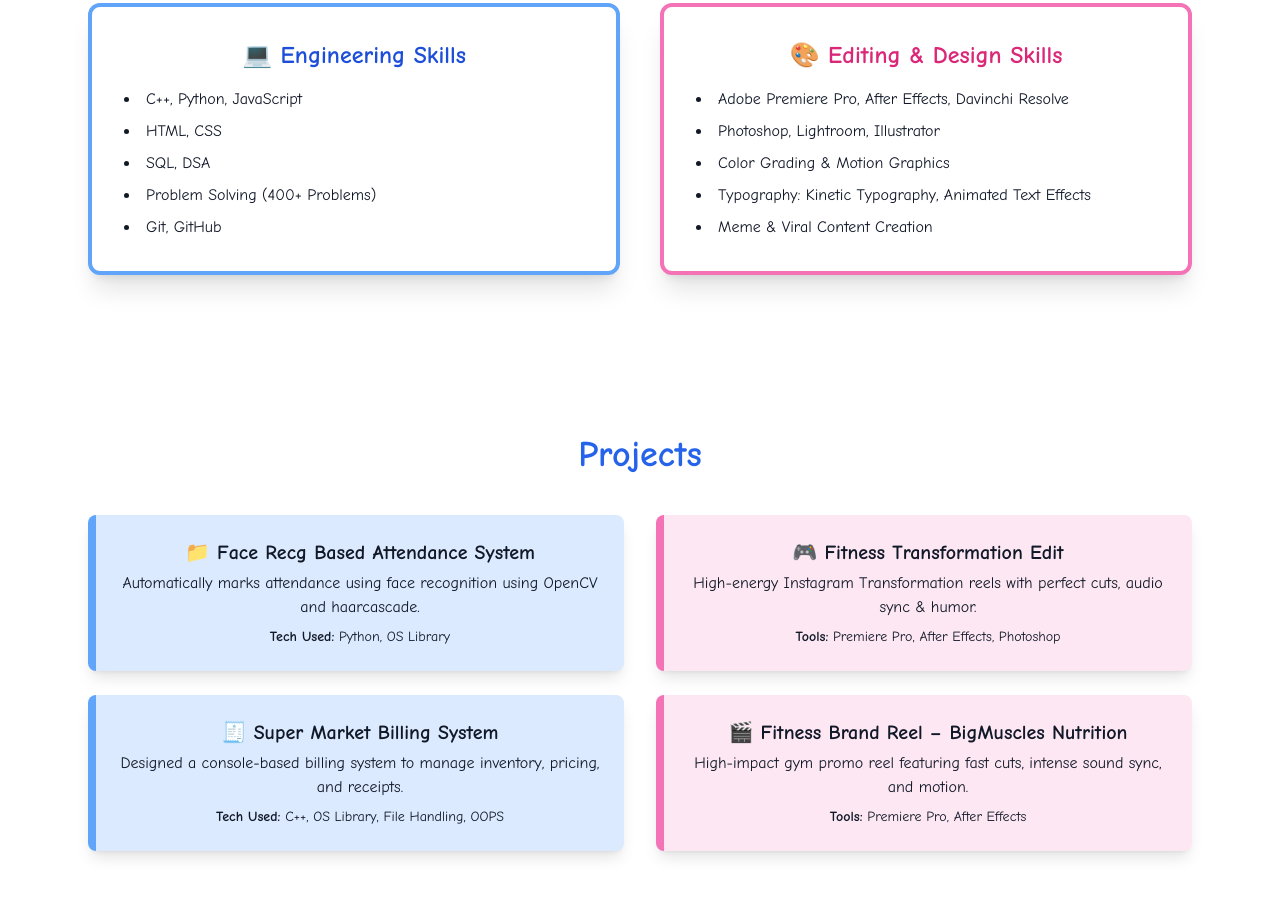
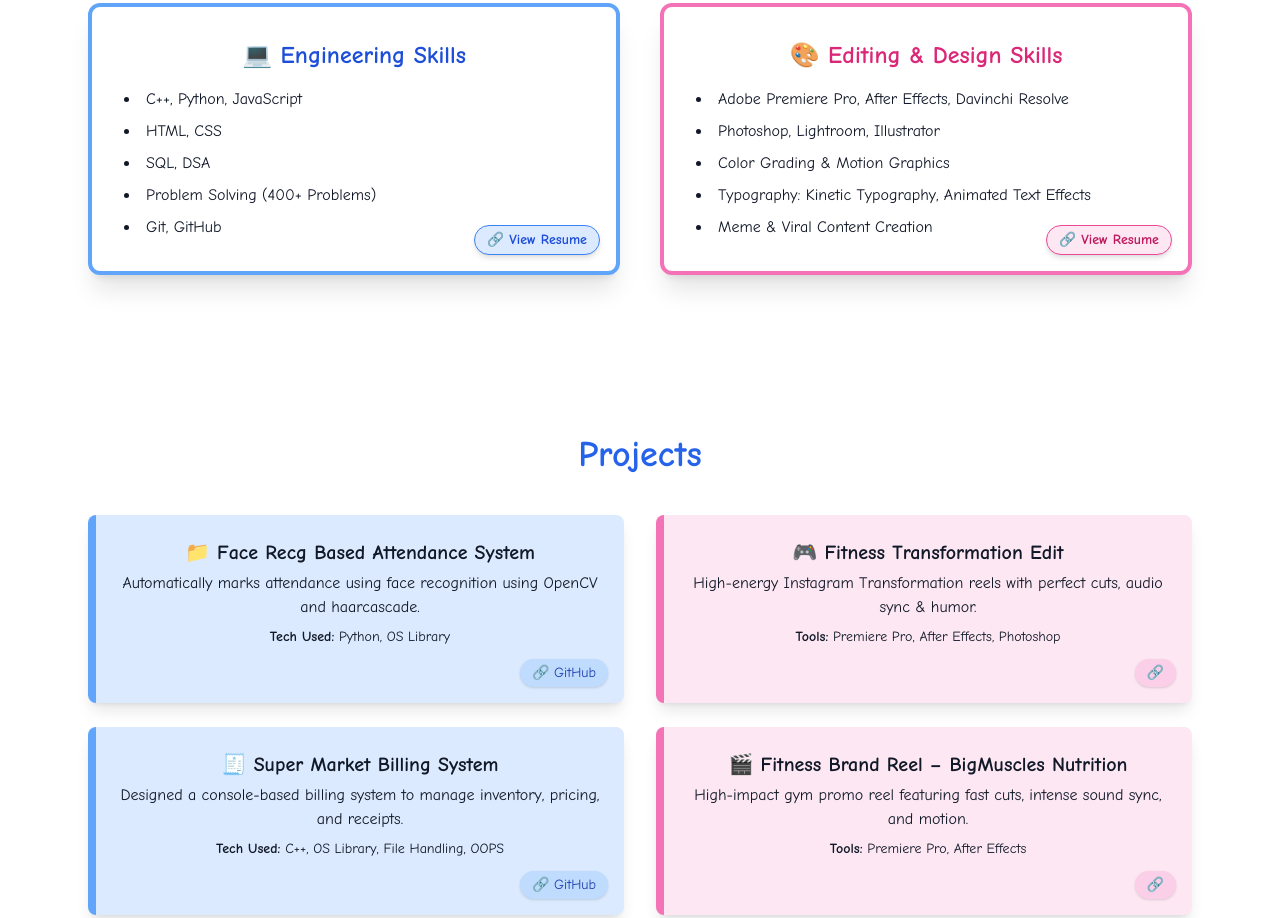
Before and after one commit to aryensiwach/aryendra-portfolio, a plain HTML site: page index.html in a window 1280 px wide. Shown: the part 1322-2240 px from the top of the page. Drawn offline with nearby package versions, Linux system fonts and the light colour scheme; animation ran at ten frames a second.

Commit message:
Update index.html
added links for project

```diff
--- a/index.html
+++ b/index.html
@@ -197,7 +197,7 @@ nav::before {
     <a href="aryendra_chaudhary_resume_2025.pdf" target="_blank" class="block pl-4 hover:text-yellow-300">
       <i class="fa-solid fa-code"></i> Developer Resume
     </a>
-    <a href="Aryendra_designer_Resume.pdf" target="_blank" class="block pl-4 hover:text-yellow-300">
+    <a href="Aryendra_Designer_Resume.pdf" target="_blank" class="block pl-4 hover:text-yellow-300">
       <i class="fa-solid fa-palette"></i> Designer Resume
     </a>
   </div>
@@ -230,7 +230,7 @@ nav::before {
 
         <div class="resume-dropdown-content mt-2 w-60" id="resumeMenu">
           <a href="aryendra_chaudhary_resume_2025.pdf" target="_blank" class="block px-4 py-2 hover:bg-gray-100 flex items-center gap-2"><i class="fa-solid fa-code"></i> Developer Resume</a>
-          <a href="Aryendra_designer_resume.pdf"      target="_blank" class="block px-4 py-2 hover:bg-gray-100 flex items-center gap-2"><i class="fa-solid fa-palette"></i> Designer Resume</a>
+          <a href="Aryendra_Designer_Resume.pdf"      target="_blank" class="block px-4 py-2 hover:bg-gray-100 flex items-center gap-2"><i class="fa-solid fa-palette"></i> Designer Resume</a>
         </div>
       </li>
       <li class="relative resume-dropdown hover-boom" id="galleryDropdown">
@@ -288,12 +288,12 @@ nav::before {
     </div>
   </section>
 
-  <!-- SKILLS -->
   <section id="skills" class="py-20 bg-white bg-opacity-40 text-center" data-aos="fade-up">
   <h2 class="text-4xl font-bold mb-10 text-purple-700 hover-boom">My Superpowers</h2>
   <div class="grid md:grid-cols-2 gap-10 max-w-6xl mx-auto px-6">
-      <a href="aryendra_chaudhary_resume_2025.pdf" target="_blank" class="block no-underline">
-  <div class="bg-white border-4 border-blue-400 p-8 rounded-xl shadow-xl hover-boom transition duration-300">
+
+    <!-- Engineering Skills -->
+    <div class="bg-white border-4 border-blue-400 p-8 rounded-xl shadow-xl hover:scale-105 transition duration-300 relative">
       <h3 class="text-2xl font-bold mb-4 text-blue-700">💻 Engineering Skills</h3>
       <ul class="text-left list-disc list-inside space-y-2">
         <li>C++, Python, JavaScript</li>
@@ -302,11 +302,15 @@ nav::before {
         <li>Problem Solving (400+ Problems)</li>
         <li>Git, GitHub</li>
       </ul>
+      <a href="aryendra_chaudhary_resume_2025.pdf" target="_blank"
+  class="bottom-4 right-4 bg-blue-100 border border-blue-500 text-blue-700 font-semibold text-sm px-3 py-1 rounded-full shadow-md hover:bg-blue-200 transition
+         md:absolute md:bottom-4 md:right-4 mt-6 inline-block hover-boom">
+  🔗 View Resume
+</a>
     </div>
-</a>
 
-      <a href="Aryendra_designer_resume.pdf" target="_blank" class="block no-underline">
-  <div class="bg-white border-4 border-pink-400 p-8 rounded-xl shadow-xl hover-boom transition duration-300">
+    <!-- Editing & Design Skills -->
+    <div class="bg-white border-4 border-pink-400 p-8 rounded-xl shadow-xl hover:scale-105 transition duration-300 relative">
       <h3 class="text-2xl font-bold mb-4 text-pink-600">🎨 Editing & Design Skills</h3>
       <ul class="text-left list-disc list-inside space-y-2">
         <li>Adobe Premiere Pro, After Effects, Davinchi Resolve</li>
@@ -315,64 +319,92 @@ nav::before {
         <li>Typography: Kinetic Typography, Animated Text Effects</li>
         <li>Meme & Viral Content Creation</li>
       </ul>
+      <a href="Aryendra_Designer_Resume.pdf" target="_blank"
+  class="bottom-4 right-4 bg-pink-100 border border-pink-500 text-pink-700 font-semibold text-sm px-3 py-1 rounded-full shadow-md hover:bg-pink-200 transition
+         md:absolute md:bottom-4 md:right-4 mt-6 inline-block hover-boom">
+  🔗 View Resume
+</a>
+
     </div>
-</a>
 
   </div>
 </section>
 
+
+
+
+
   <!-- PROJECTS -->
 <section id="projects" class="py-20 bg-white bg-opacity-50 text-center" data-aos="fade-up">
   <h2 class="text-4xl font-bold text-blue-600 mb-10 hover-boom">Projects</h2>
+
   <div class="max-w-6xl mx-auto grid md:grid-cols-2 gap-8 px-6">
+    <!-- Left Column: GitHub Projects -->
     <div class="space-y-6">
-      <a href="https://github.com/aryensiwach/Face-Recognition-Attendance-System" target="_blank" class="block no-underline">
-  <div class="bg-blue-100 p-6 rounded-lg shadow-lg border-l-8 border-blue-400 hover-boom hover:scale-105 transform transition duration-300">
+
+      <!-- Project 1 -->
+      <div class="bg-blue-100 p-6 pb-14 rounded-lg shadow-lg border-l-8 border-blue-400 hover:scale-105 transform transition duration-300 relative">
         <h3 class="text-xl font-bold mb-1">📁 Face Recg Based Attendance System</h3>
         <p>Automatically marks attendance using face recognition using OpenCV and haarcascade.</p>
         <p class="mt-2 text-sm"><strong>Tech Used:</strong> Python, OS Library</p>
+        <a href="https://github.com/aryensiwach/Face-Recognition-Attendance-System" target="_blank"
+          class="absolute bottom-4 left-1/2 transform -translate-x-1/2 md:left-auto md:right-4 md:transform-none bg-blue-200 text-blue-800 text-sm font-medium px-3 py-1 rounded-full shadow hover:bg-blue-300 transition hover-boom">
+          🔗 GitHub
+        </a>
       </div>
-</a>
 
-      <a href="https://github.com/tera-username/tera-billing-repo" target="_blank" class="block no-underline">
-  <div class="bg-blue-100 p-6 rounded-lg shadow-lg border-l-8 border-blue-400 hover-boom hover:scale-105 transform transition duration-300">
+      <!-- Project 2 -->
+      <div class="bg-blue-100 p-6 pb-14 rounded-lg shadow-lg border-l-8 border-blue-400 hover:scale-105 transform transition duration-300 relative">
         <h3 class="text-xl font-bold mb-1">🧾 Super Market Billing System</h3>
         <p>Designed a console-based billing system to manage inventory, pricing, and receipts.</p>
         <p class="mt-2 text-sm"><strong>Tech Used:</strong> C++, OS Library, File Handling, OOPS</p>
+        <a href="https://github.com/aryensiwach/Supermarket-Billing-System" target="_blank"
+          class="absolute bottom-4 left-1/2 transform -translate-x-1/2 md:left-auto md:right-4 md:transform-none bg-blue-200 text-blue-800 text-sm font-medium px-3 py-1 rounded-full shadow hover:bg-blue-300 transition hover-boom">
+          🔗 GitHub
+        </a>
       </div>
-</a>
 
     </div>
+
+    <!-- Right Column: Editing Projects -->
     <div class="space-y-6">
-      <a href="https://www.instagram.com/tera-page-ya-post-link" target="_blank" class="block no-underline">
-  <div class="bg-pink-100 p-6 rounded-lg shadow-lg border-l-8 border-pink-400 hover-boom hover:scale-105 transform transition duration-300">
+
+      <!-- Project 3 -->
+      <div class="bg-pink-100 p-6 pb-14 rounded-lg shadow-lg border-l-8 border-pink-400 hover:scale-105 transform transition duration-300 relative">
         <h3 class="text-xl font-bold mb-1">🎮 Fitness Transformation Edit</h3>
         <p>High-energy Instagram Transformation reels with perfect cuts, audio sync & humor.</p>
         <p class="mt-2 text-sm"><strong>Tools:</strong> Premiere Pro, After Effects, Photoshop</p>
+        <a href="https://www.instagram.com/tera-page-ya-post-link" target="_blank"
+          class="absolute bottom-4 left-1/2 transform -translate-x-1/2 md:left-auto md:right-4 md:transform-none bg-pink-200 text-pink-800 text-sm font-medium px-3 py-1 rounded-full shadow hover:bg-pink-300 transition hover-boom">
+          🔗
+        </a>
       </div>
-</a>
 
-      <a href="https://www.instagram.com/tera-reel-link" target="_blank" class="block no-underline">
-  <div class="bg-pink-100 p-6 rounded-lg shadow-lg border-l-8 border-pink-400 hover-boom hover:scale-105 transform transition duration-300">
+      <!-- Project 4 -->
+      <div class="bg-pink-100 p-6 pb-14 rounded-lg shadow-lg border-l-8 border-pink-400 hover:scale-105 transform transition duration-300 relative">
         <h3 class="text-xl font-bold mb-1">🎬 Fitness Brand Reel – BigMuscles Nutrition</h3>
         <p>High-impact gym promo reel featuring fast cuts, intense sound sync, and motion.</p>
         <p class="mt-2 text-sm"><strong>Tools:</strong> Premiere Pro, After Effects</p>
+        <a href="https://www.instagram.com/tera-reel-link" target="_blank"
+          class="absolute bottom-4 left-1/2 transform -translate-x-1/2 md:left-auto md:right-4 md:transform-none bg-pink-200 text-pink-800 text-sm font-medium px-3 py-1 rounded-full shadow hover:bg-pink-300 transition hover-boom">
+          🔗
+        </a>
       </div>
-</a>
 
     </div>
   </div>
 </section>
 
+
   <!-- TESTIMONIALS -->
   <section id="testimonials" class="py-20 bg-white bg-opacity-40 text-center" data-aos="fade-up">
     <h2 class="text-4xl font-bold text-blue-700 mb-8 hover-boom">Testimonials</h2>
     <div class="max-w-4xl mx-auto grid md:grid-cols-2 gap-8 px-6">
-      <div class="bg-white p-6 rounded-xl shadow-lg border-l-8 border-blue-400 hover-boom">
+      <div class="bg-white p-6 rounded-xl shadow-lg border-l-8 border-blue-400 hover:scale-105 transition duration-300">
         <p class="italic">“"Accurate, fast, and super easy to use. This face recognition system has saved us hours of manual work!”</p>
         <p class="mt-4 font-bold text-blue-600">— Project Lead</p>
       </div>
-      <div class="bg-white p-6 rounded-xl shadow-lg border-l-8 border-blue-400 hover-boom">
+      <div class="bg-white p-6 rounded-xl shadow-lg border-l-8 border-blue-400 hover:scale-105 transition duration-300">
         <p class="italic">“Aryendra’s editing turned our dull footage into a blockbuster promo in just 24 hours. Highly recommended!”</p>
         <p class="mt-4 font-bold text-blue-600">— Client</p>
       </div>
```
Lines whose indentation alone changed are shown as unchanged.
